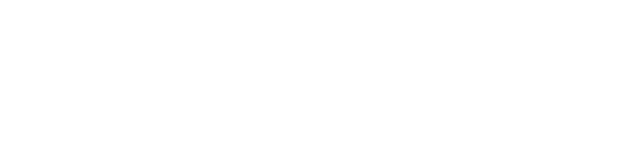
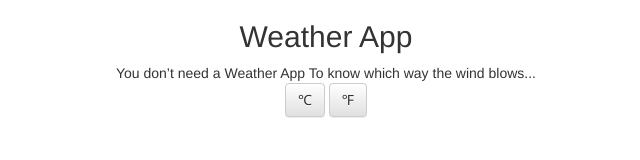
Before and after one commit to Pat878/WeatherApp, a plain HTML site: page index.html in a window 1280 px wide. Shown: the whole page, without its empty margins (314-954 px from the left). Drawn offline with nearby package versions, Linux system fonts and the light colour scheme.

Commit message:
Added html

```diff
--- a/index.html
+++ b/index.html
@@ -13,3 +13,34 @@
   <script src="https://ajax.googleapis.com/ajax/libs/jquery/1.12.4/jquery.min.js"></script>
     <script src="https://maxcdn.bootstrapcdn.com/bootstrap/3.3.7/js/bootstrap.min.js" integrity="sha384-Tc5IQib027qvyjSMfHjOMaLkfuWVxZxUPnCJA7l2mCWNIpG9mGCD8wGNIcPD7Txa" crossorigin="anonymous"></script>
     <script type="text/javascript" src="script.js"></script>
+
+    <div class="container-fluid">
+          <div class="row text-center">
+            <h2>Weather App</h2>
+          </div>
+          <center>
+            <div class="box message muss">
+              You don’t need a Weather App
+     To know which way the wind blows...
+            </div>
+
+          </center>
+        </div>
+        <div class="row text-center">
+
+          <button id="getMessage2" class="btn btn-default">
+            &#8451;
+          </button>
+          <button id="getMessage" class="btn btn-default">
+            &#8457;
+          </button>
+          <center>
+            <div class="weath"></div>
+          </center>
+
+        </div>
+        </div>
+        </div>
+
+
+      </body>
```
